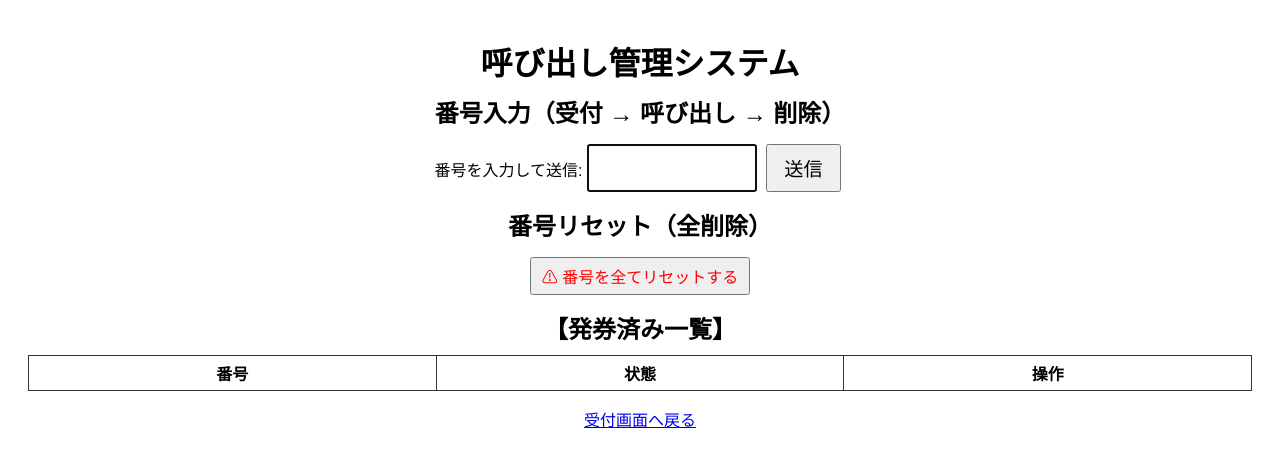
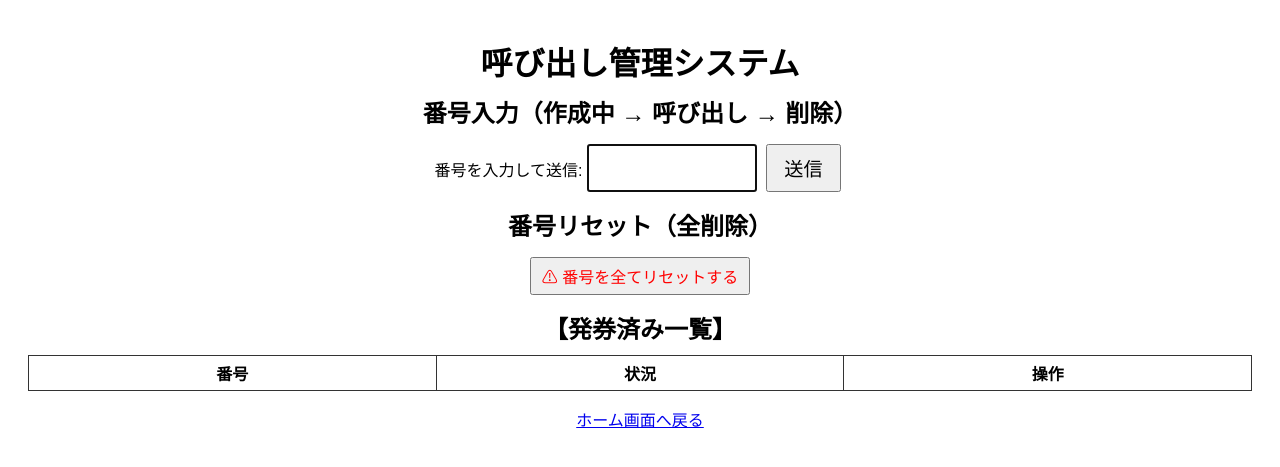
Before and after one commit to KAWAKAMI666/CALL_service, a Flask app: a page that uses templates/admin.html in a window 1280 px wide. Shown: the top 467 px of the page. Run offline with Flask 3, Linux system fonts and the light colour scheme; lists and menus that the app fills with data are empty.

Commit message:
ローカルの変更を反映（例：状態変更ボタン追加など）

```diff
--- a/templates/admin.html
+++ b/templates/admin.html
@@ -24,7 +24,7 @@
   <h1>呼び出し管理システム</h1>
 
   <div class="box center" style="text-align: center;">
-    <h2>番号入力（受付 → 呼び出し → 削除）</h2>
+    <h2>番号入力（作成中 → 呼び出し → 削除）</h2>
     <form method="POST" action="/handle">
       番号を入力して送信:
       <input type="number" name="number" required autofocus style="font-size: 1.5rem; width: 150px; padding: 8px;">
@@ -39,25 +39,25 @@
 
   <h2>【発券済み一覧】</h2>
   <table>
-    <tr><th>番号</th><th>状態</th><th>操作</th></tr>
+    <tr><th>番号</th><th>状況</th><th>操作</th></tr>
     {% for ticket in data["tickets"] | sort(attribute="number") %}
     <tr {% if ticket.status == "呼び出し" %}class="called"{% endif %}>
       <td>{{ ticket.number }}</td>
       <td>{{ ticket.status }}</td>
       <td>
-        <!-- 状態変更 -->
+        <!-- 呼び出し -->
         <form method="POST" action="/handle" style="display:inline;">
           <input type="hidden" name="number" value="{{ ticket.number }}">
           <input type="hidden" name="action" value="next">
-          <button type="submit">状態変更</button>
+          <button type="submit">呼び出し</button>
         </form>
 
-        <!-- 状態戻す -->
+        <!-- 作成中に戻す -->
         {% if ticket.status == "呼び出し" %}
         <form method="POST" action="/handle" style="display:inline;">
           <input type="hidden" name="number" value="{{ ticket.number }}">
           <input type="hidden" name="action" value="back">
-          <button type="submit">状態を戻す</button>
+          <button type="submit">作成中に戻す</button>
         </form>
         {% endif %}
 
@@ -72,7 +72,7 @@
     {% endfor %}
   </table>
 
-  <p><a href="/monitor_config">受付画面へ戻る</a></p>
+  <p><a href="/monitor_config">ホーム画面へ戻る</a></p>
 </div>
 
 <!-- ✅ スクロール位置記憶 -->
@@ -91,7 +91,7 @@
   // ✅ 120秒ごとにJSで更新
   setInterval(() => {
     location.reload();
-  }, 120000);
+  }, 60000);
 </script>
 
 </body>
```
